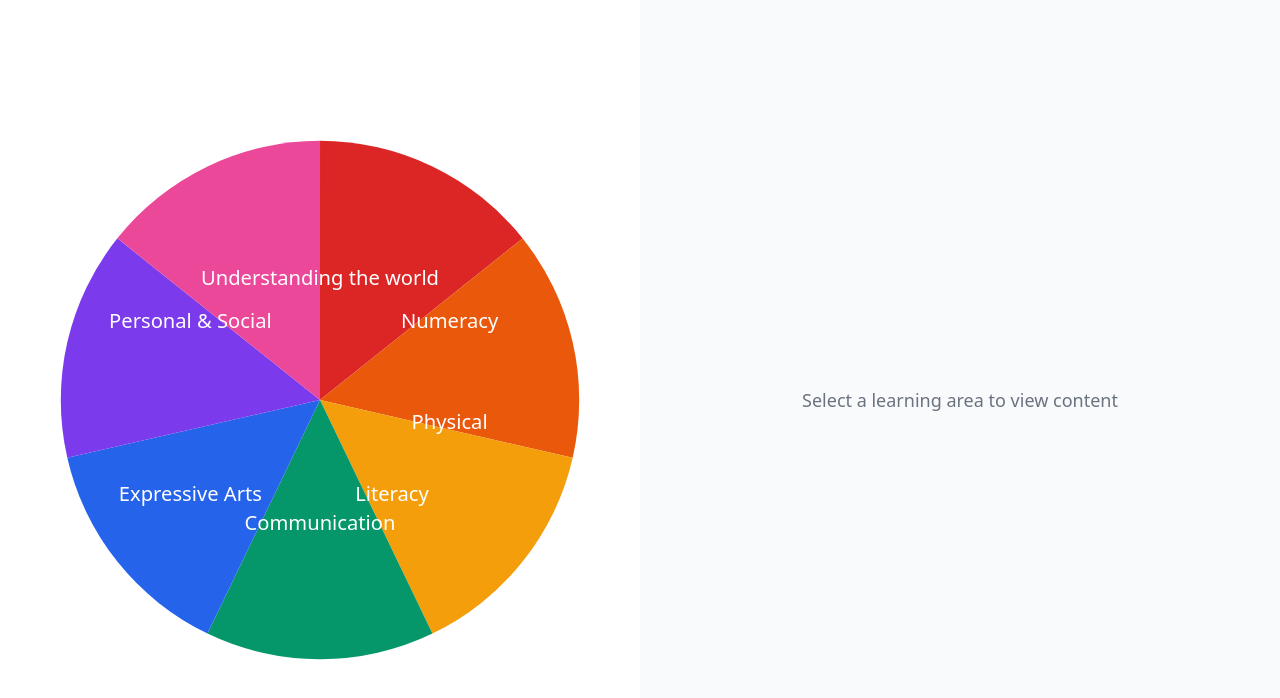
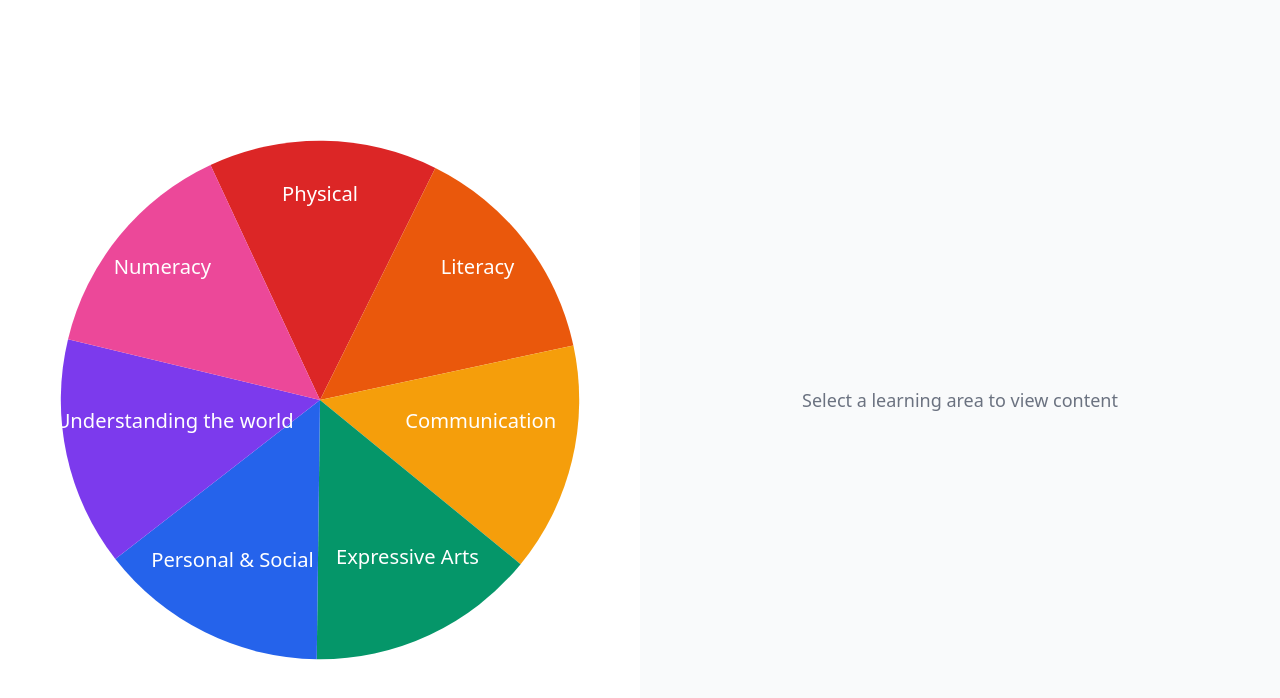
Before and after one commit to ivaibhavkulkarni/learning-flower, a Next.js app: page / in a window 1280 px wide. Shown: the top 698 px of the page. Built offline with nearby package versions, Linux system fonts and the light colour scheme.

Commit message:
text aligned properly

```diff
--- a/src/components/LearningFlower.jsx
+++ b/src/components/LearningFlower.jsx
@@ -23,6 +23,14 @@ export default function LearningFlower({ onPetalClick }) {
     return `M200,200 L${startX},${startY} A${radius},${radius} 0 0,1 ${endX},${endY} Z`;
   };
 
+  // Function to calculate text position inside the petals based on the start angle
+  const getTextPosition = (startAngle) => {
+    const angle = (Math.PI / 180) * startAngle;
+    const x = 200 + (radius - 40) * Math.cos(angle); // Offset text position inside the petal
+    const y = 200 + (radius - 40) * Math.sin(angle);
+    return { x, y };
+  };
+
   return (
     <svg viewBox="0 0 400 400" className="w-full max-w-[600px]">
       {/* Center point */}
@@ -30,49 +38,49 @@ export default function LearningFlower({ onPetalClick }) {
 
       {/* Petals with adjusted angles */}
       <path
-        d={petalPath(270)} // Petal 1 starts at 270 degrees
+        d={petalPath(245)} // Petal 1 starts at 270 degrees
         className={petalStyles.physical}
         onClick={() => onPetalClick('physical')}
       />
       <path
-        d={petalPath(270 + 51.43)} // Petal 2 starts at 321.43 degrees
+        d={petalPath(245 + 51.43)} // Petal 2 starts at 321.43 degrees
         className={petalStyles.literacy}
         onClick={() => onPetalClick('literacy')}
       />
       <path
-        d={petalPath(270 + 51.43 * 2)} // Petal 3 starts at 372.86 degrees
+        d={petalPath(245 + 51.43 * 2)} // Petal 3 starts at 372.86 degrees
         className={petalStyles.communication}
         onClick={() => onPetalClick('communication')}
       />
       <path
-        d={petalPath(270 + 51.43 * 3)} // Petal 4 starts at 64.29 degrees
+        d={petalPath(245 + 51.43 * 3)} // Petal 4 starts at 64.29 degrees
         className={petalStyles.expressiveArts}
         onClick={() => onPetalClick('expressiveArts')}
       />
       <path
-        d={petalPath(270 + 51.43 * 4)} // Petal 5 starts at 115.72 degrees
+        d={petalPath(245 + 51.43 * 4)} // Petal 5 starts at 115.72 degrees
         className={petalStyles.personalSocial}
         onClick={() => onPetalClick('personalSocial')}
       />
       <path
-        d={petalPath(270 + 51.43 * 5)} // Petal 6 starts at 167.15 degrees
+        d={petalPath(245 + 51.43 * 5)} // Petal 6 starts at 167.15 degrees
         className={petalStyles.understanding}
         onClick={() => onPetalClick('understanding')}
       />
       <path
-        d={petalPath(270 + 51.43 * 6)} // Petal 7 starts at 218.58 degrees
+        d={petalPath(245 + 51.43 * 6)} // Petal 7 starts at 218.58 degrees
         className={petalStyles.numeracy}
         onClick={() => onPetalClick('numeracy')}
       />
 
-      {/* Text Labels */}
-      <text x="200" y="120" textAnchor="middle" fill="white" className="text-sm">Understanding the world</text>
-      <text x="290" y="150" textAnchor="middle" fill="white" className="text-sm">Numeracy</text>
-      <text x="290" y="220" textAnchor="middle" fill="white" className="text-sm">Physical</text>
-      <text x="250" y="270" textAnchor="middle" fill="white" className="text-sm">Literacy</text>
-      <text x="200" y="290" textAnchor="middle" fill="white" className="text-sm">Communication</text>
-      <text x="110" y="270" textAnchor="middle" fill="white" className="text-sm">Expressive Arts</text>
-      <text x="110" y="150" textAnchor="middle" fill="white" className="text-sm">Personal & Social</text>
+      {/* Text inside the petals */}
+      <text x={getTextPosition(270).x} y={getTextPosition(260).y} textAnchor="middle" fill="white" className="text-sm">Physical</text>
+      <text x={getTextPosition(270 + 51.43).x} y={getTextPosition(270 + 51.43).y} textAnchor="middle" fill="white" className="text-sm">Literacy</text>
+      <text x={getTextPosition(220 + 51.43 * 2).x} y={getTextPosition(265 + 51.43 * 2).y} textAnchor="middle" fill="white" className="text-sm">Communication</text>
+      <text x={getTextPosition(270 + 51.43 * 3).x} y={getTextPosition(260 + 51.43 * 3).y} textAnchor="middle" fill="white" className="text-sm">Expressive Arts</text>
+      <text x={getTextPosition(270 + 51.43 * 4).x} y={getTextPosition(210 + 51.43 * 4).y} textAnchor="middle" fill="white" className="text-sm">Personal & Social</text>
+      <text x={getTextPosition(239 + 51.43 * 5).x} y={getTextPosition(275 + 51.43 * 5).y} textAnchor="middle" fill="white" className="text-sm">Understanding the world</text>
+      <text x={getTextPosition(270 + 51.43 * 6).x} y={getTextPosition(270 + 51.43 * 6).y} textAnchor="middle" fill="white" className="text-sm">Numeracy</text>
     </svg>
   );
 }
```
